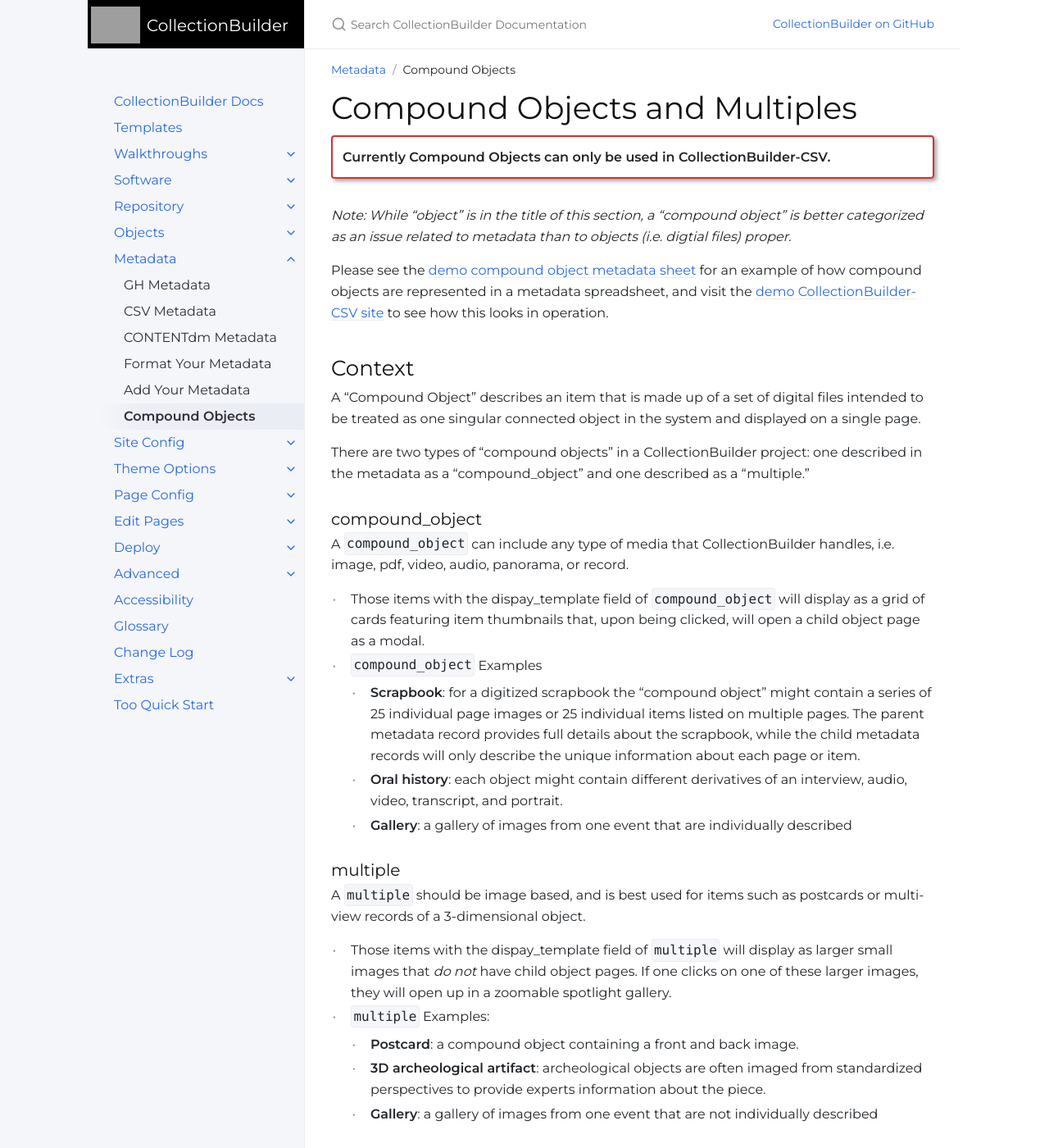
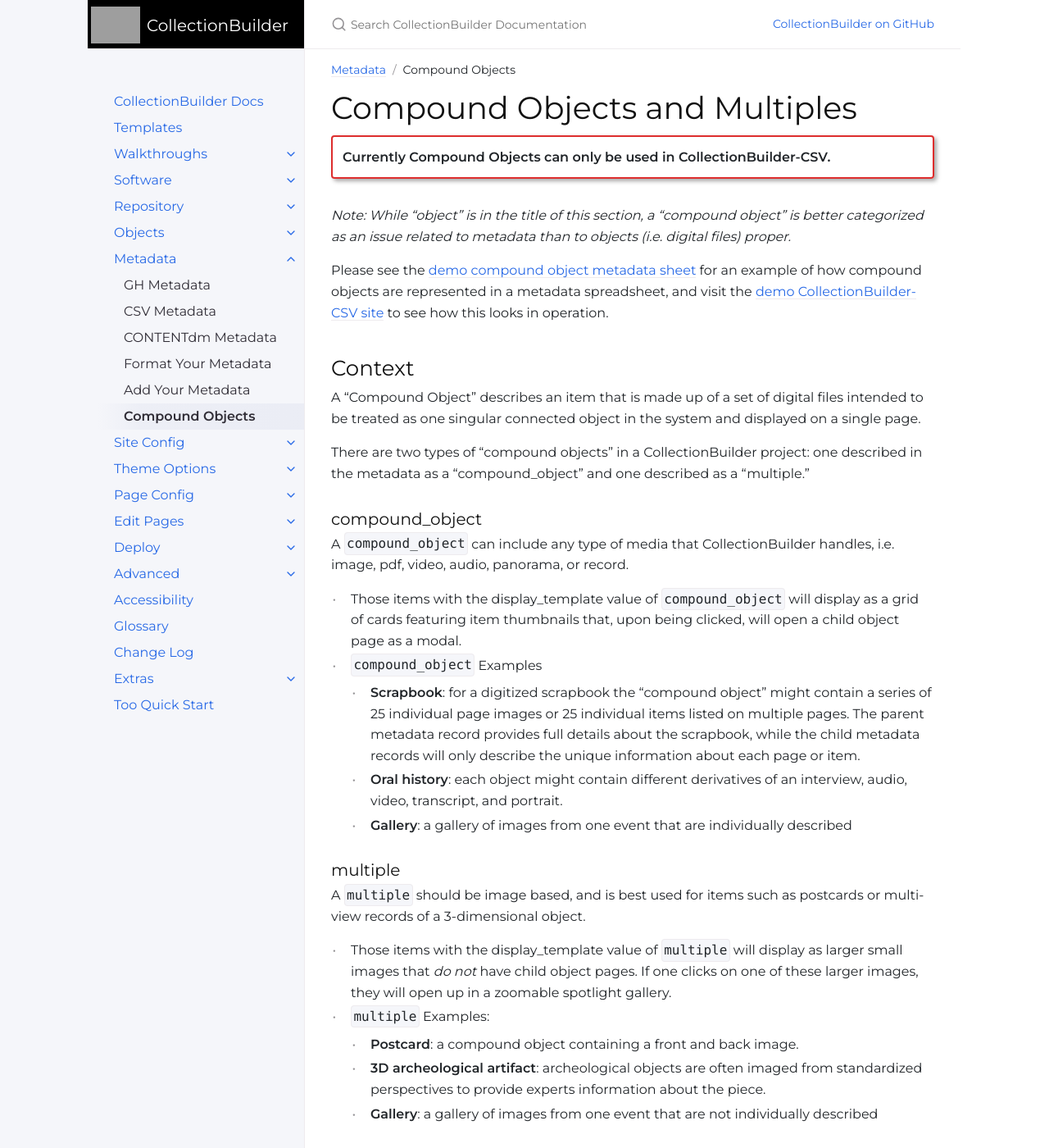
Before and after one commit to CollectionBuilder/cb-docs, a Jekyll site: the page built from docs/metadata/compound-objects.md, in a window 1280 px wide and 1400 px high. Shown: the whole window at 82% size. Built offline with Jekyll 4.4.1, drawn with Linux system fonts in a browser that asks for light colours; comment, search, counter and statistics services are not loaded.

Commit message:
spelling

```diff
--- a/docs/metadata/compound-objects.md
+++ b/docs/metadata/compound-objects.md
@@ -8,7 +8,7 @@ nav_order: 8
 {:.alert .alert-red }
 **Currently Compound Objects can only be used in CollectionBuilder-CSV.**
 
-_Note: While "object" is in the title of this section, a "compound object" is better categorized as an issue related to metadata than to objects (i.e. digtial files) proper._
+_Note: While "object" is in the title of this section, a "compound object" is better categorized as an issue related to metadata than to objects (i.e. digital files) proper._
 
 Please see the [demo compound object metadata sheet](https://docs.google.com/spreadsheets/d/1UNwl02r3fB-ybiKqb3SY4K30Tf4_rY_NOv5_o5WtVoY/edit?usp=sharing) for an example of how compound objects are represented in a metadata spreadsheet, and visit the [demo CollectionBuilder-CSV site](https://www.lib.uidaho.edu/collectionbuilder/collectionbuilder-csv-demo/) to see how this looks in operation.
 
@@ -22,7 +22,7 @@ one described in the metadata as a "compound_object" and one described as a "mul
 ### compound_object
 
 A `compound_object` can include any type of media that CollectionBuilder handles, i.e. image, pdf, video, audio, panorama, or record.
-- Those items with the dispay_template field of `compound_object` will display as a grid of cards featuring item thumbnails that, upon being clicked, will open a child object page as a modal.
+- Those items with the display_template value of `compound_object` will display as a grid of cards featuring item thumbnails that, upon being clicked, will open a child object page as a modal.
 - `compound_object` Examples
     - **Scrapbook**: for a digitized scrapbook the "compound object" might contain a series of 25 individual page images or 25 individual items listed on multiple pages. The parent metadata record provides full details about the scrapbook, while the child metadata records will only describe the unique information about each page or item.
     - **Oral history**: each object might contain different derivatives of an interview, audio, video, transcript, and portrait.
@@ -31,7 +31,7 @@ A `compound_object` can include any type of media that CollectionBuilder handles
 ### multiple
 
 A `multiple` should be image based, and is best used for items such as postcards or multi-view records of a 3-dimensional object.
-- Those items with the dispay_template field of `multiple` will display as larger small images that *do not* have child object pages. If one clicks on one of these larger images, they will open up in a zoomable spotlight gallery.
+- Those items with the display_template value of `multiple` will display as larger small images that *do not* have child object pages. If one clicks on one of these larger images, they will open up in a zoomable spotlight gallery.
 - `multiple` Examples:
     - **Postcard**: a compound object containing a front and back image.
     - **3D archeological artifact**: archeological objects are often imaged from standardized perspectives to provide experts information about the piece.
```
Also changed, not shown: docs/deploy/index.md (+1 -1 lines).
